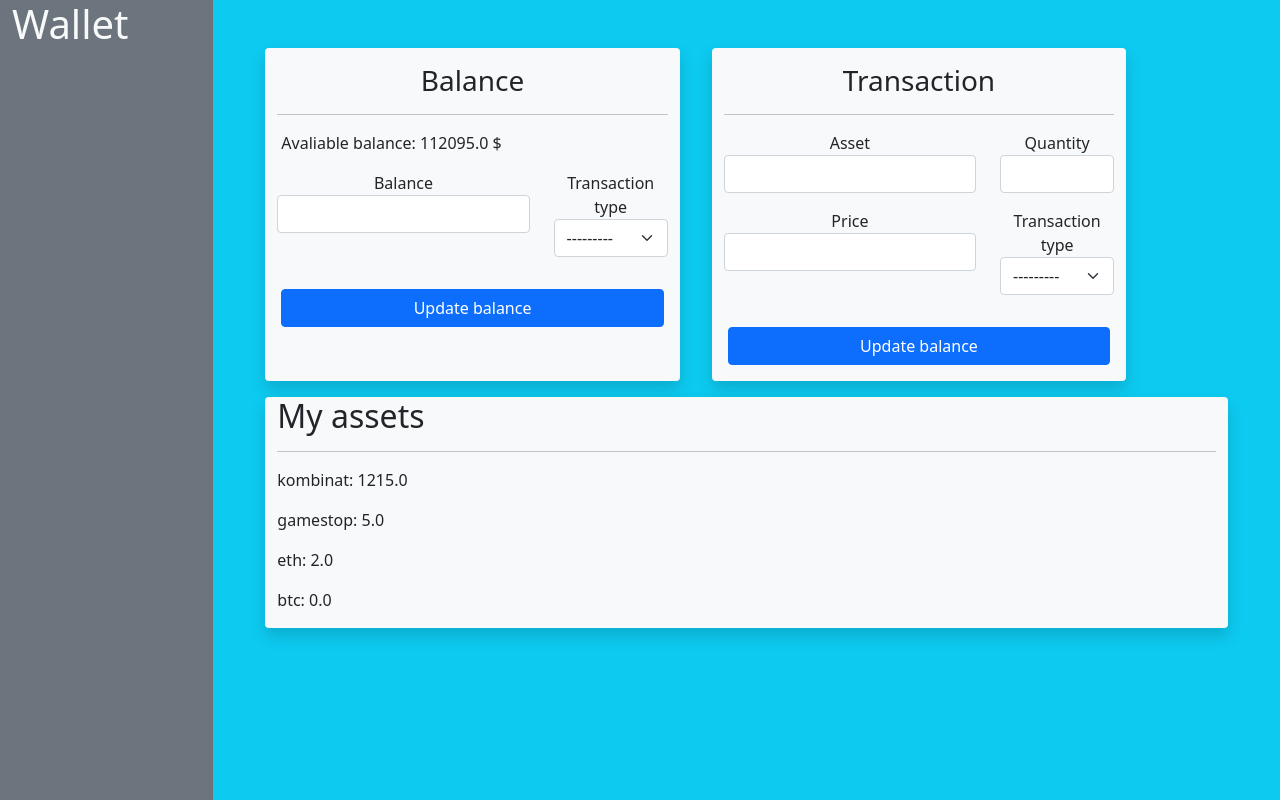
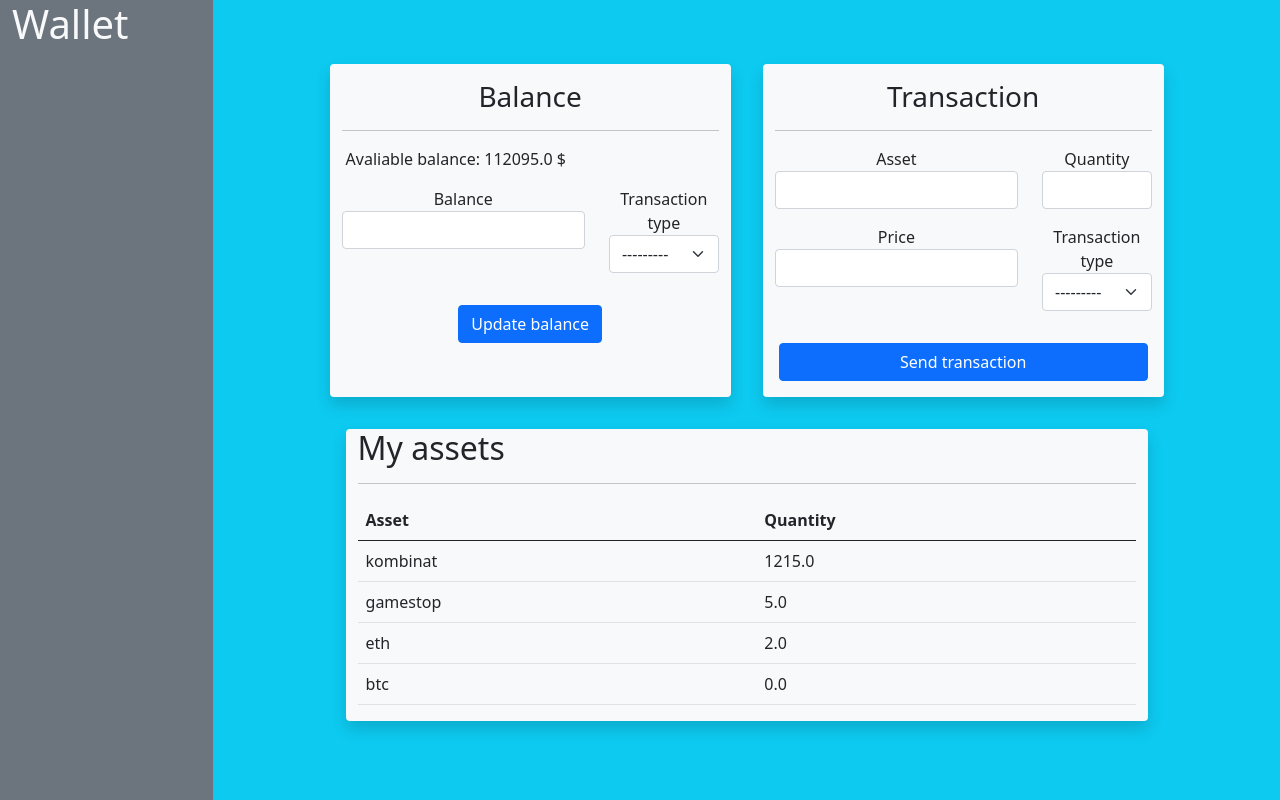
Before and after one commit to szaleju/wallet, a Django app: page /accountant/ in a window 1280 px wide. Run offline with Django 3.2, Linux system fonts and the light colour scheme; data comes from the database, SQL or seed files in the repository; both versions use the stored data as it was after the commit; lists and menus that the app fills with data are empty.

Commit message:
table for assets

```diff
--- a/accountantdep/accountant/templates/accountant/accountant.html
+++ b/accountantdep/accountant/templates/accountant/accountant.html
@@ -7,7 +7,7 @@
         <h1>Wallet</h1>
       </div>
       <div class="col-10 bg-info p-5">
-        <div class="row">
+        <div class="row justify-content-center p-3">
             <div class="col-5 text-center mx-3 shadow bg-light rounded">
                 <div class="mt-3">
                     <h3>Balance</h3>
@@ -29,7 +29,10 @@
                         </div>
                     </div>
                     <div class="row p-3">
-                        <input type="submit" class="btn btn-primary"    value="Update balance" name="submit" />
+                        <div class="col6">
+                            <input type="hidden" value="buy">
+                            <input type="submit" class="btn btn-primary"    value="Update balance" name="submit" />
+                        </div>
                     </div>
                 </form>
             </div>
@@ -61,18 +64,31 @@
                         </div>
                     </div>
                     <div class="row p-3">
-                        <input type="submit" class="btn btn-primary"    value="Update balance" name="submit" />
+                        <input type="submit" class="btn btn-primary"    value="Send transaction" name="submit" />
                     </div>
                 </form>
             </div>
         </div>
-        <div class="row p-3">
-            <div class="col-12 mt-6 shadow bg-light rounded">
+        <div class="row justify-content-center p-3">
+            <div class="col-10 mt-6 shadow bg-light rounded">
                 <h2> My assets </h2>
                 <hr>
-                {% for asset in asset_list %}
-                    <p>{{ asset }}: {{ asset.quantity }} </p>
-                {% endfor %}
+                <table class="table table-hover">
+                    <thead>
+                        <tr>
+                          <th scope="col">Asset</th>
+                          <th scope="col">Quantity</th>
+                        </tr>
+                    </thead>
+                    <tbody>
+                        {% for asset in asset_list %}
+                        <tr>
+                            <th class="fw-normal">{{ asset }}</th>
+                            <th class="fw-normal">{{ asset.quantity }}</th>
+                        </tr>
+                        {% endfor %}
+                    </tbody>
+                </table>
             </div>
         </div>
       </div>
--- a/accountantdep/accountant/views.py
+++ b/accountantdep/accountant/views.py
@@ -5,8 +5,10 @@
 
 def process_balance_update(form, last_transaction, submit_value):
     total_balance = last_transaction.total_balance
+    print("TOTAL BALANCE: ", total_balance)
     if submit_value == 'Send transaction':
         balance_update = form.cleaned_data['price']*form.cleaned_data['quantity']
+        print("BALACNE UPDATE: ", balance_update)
     else:
         balance_update = form.cleaned_data['balance']
     transaction_type = form.cleaned_data['transaction_type']
@@ -31,14 +33,13 @@
     if owned_asset:
         if transaction_type == 'buy':
             owned_asset.quantity += quantity
-            process_balance_update(form, last_transaction, submit_value)
         else:
+            print("ELSE!")
             owned_asset.quantity -= quantity
-            process_balance_update(form, last_transaction, submit_value)
         owned_asset.save()
     else:
         Asset.objects.create(asset=asset, quantity=quantity)
-
+    process_balance_update(form, last_transaction, submit_value)
 
 def accountant_view(request):
     queryset = Asset.objects.all()
@@ -48,6 +49,7 @@
     if request.method=='POST':
         submit_value = request.POST.get('submit')
         last_transaction = AccountPln.objects.last()
+        print("SUBMIT: {} LAST: {}".format(submit_value, last_transaction))
         if submit_value == 'Update balance':
             form = UpdateBalanceForm(request.POST)
         elif submit_value == 'Send transaction':
```
Also changed, not shown: accountantdep/db.sqlite3.
